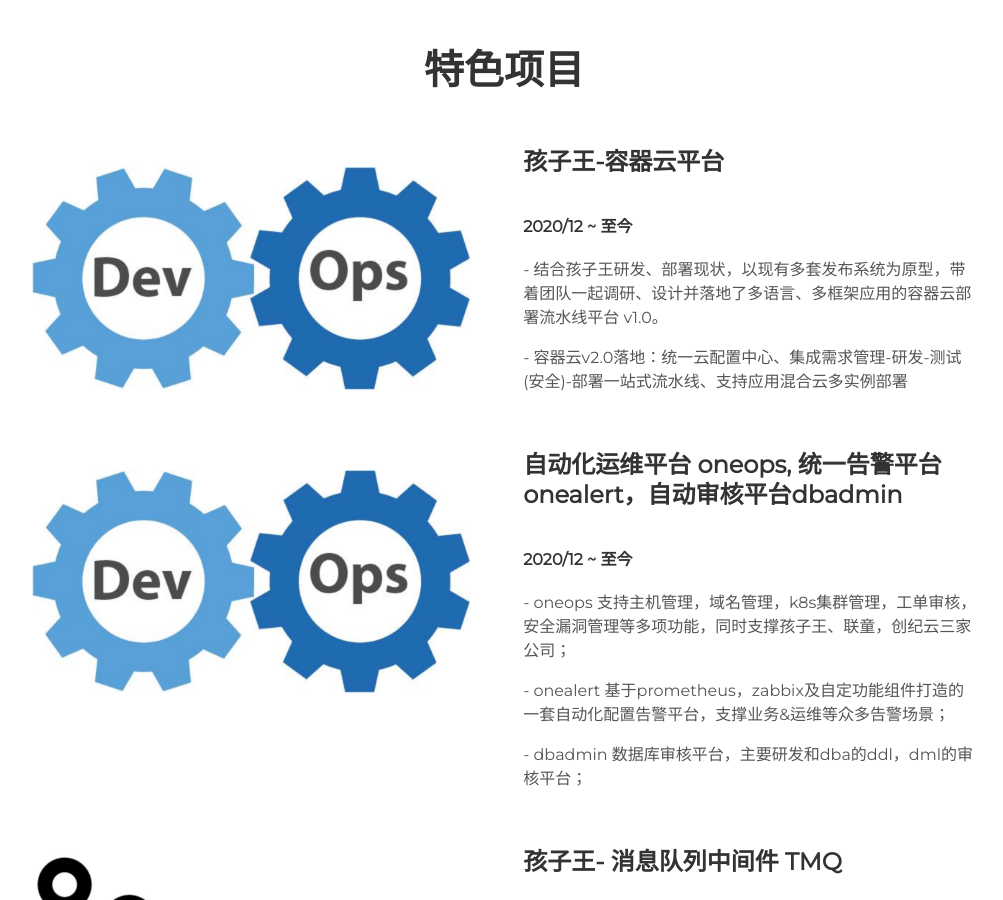
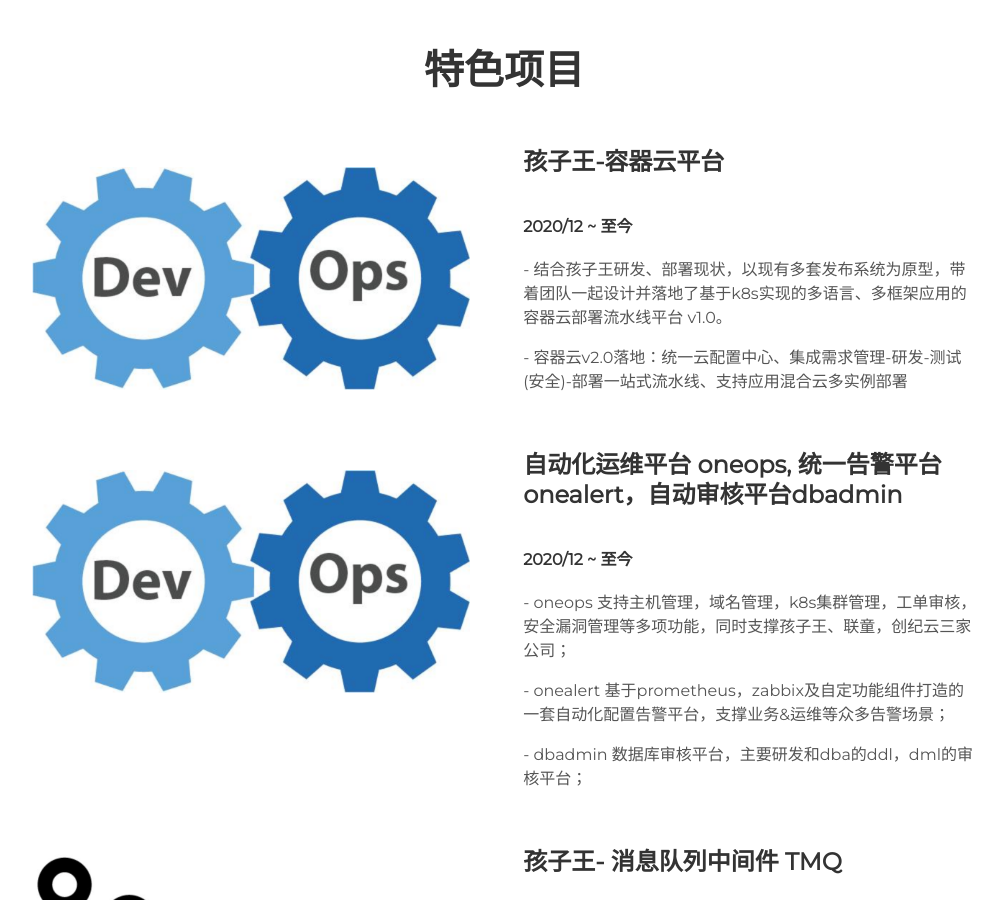
Before and after one commit to garinyang/profile, a Jekyll site: the page built from index.html, in a window 1280 px wide and 900 px high, scrolled down 2120 px. Shown: the whole window, without its empty margins (136-1139 px from the left). Built offline with Jekyll 4.4.1, drawn with Linux system fonts in a browser that asks for light colours; nearby versions of some CDN libraries.

Commit message:
up 11/28

```diff
--- a/_includes/projects.html
+++ b/_includes/projects.html
@@ -8,7 +8,7 @@
   <div class="contents-right">
     <h3> 孩子王-容器云平台 </h3>
     <h4> 2020/12 ~ 至今 </h4>
-    <p>- 结合孩子王研发、部署现状，以现有多套发布系统为原型，带着团队一起调研、设计并落地了多语言、多框架应用的容器云部署流水线平台 v1.0。</p>
+    <p>- 结合孩子王研发、部署现状，以现有多套发布系统为原型，带着团队一起设计并落地了基于k8s实现的多语言、多框架应用的容器云部署流水线平台 v1.0。</p>
     <p>- 容器云v2.0落地：统一云配置中心、集成需求管理-研发-测试(安全)-部署一站式流水线、支持应用混合云多实例部署</p>
   <!--  <a class="project-link" href="">Check it out</a> -->
   </div>
```
